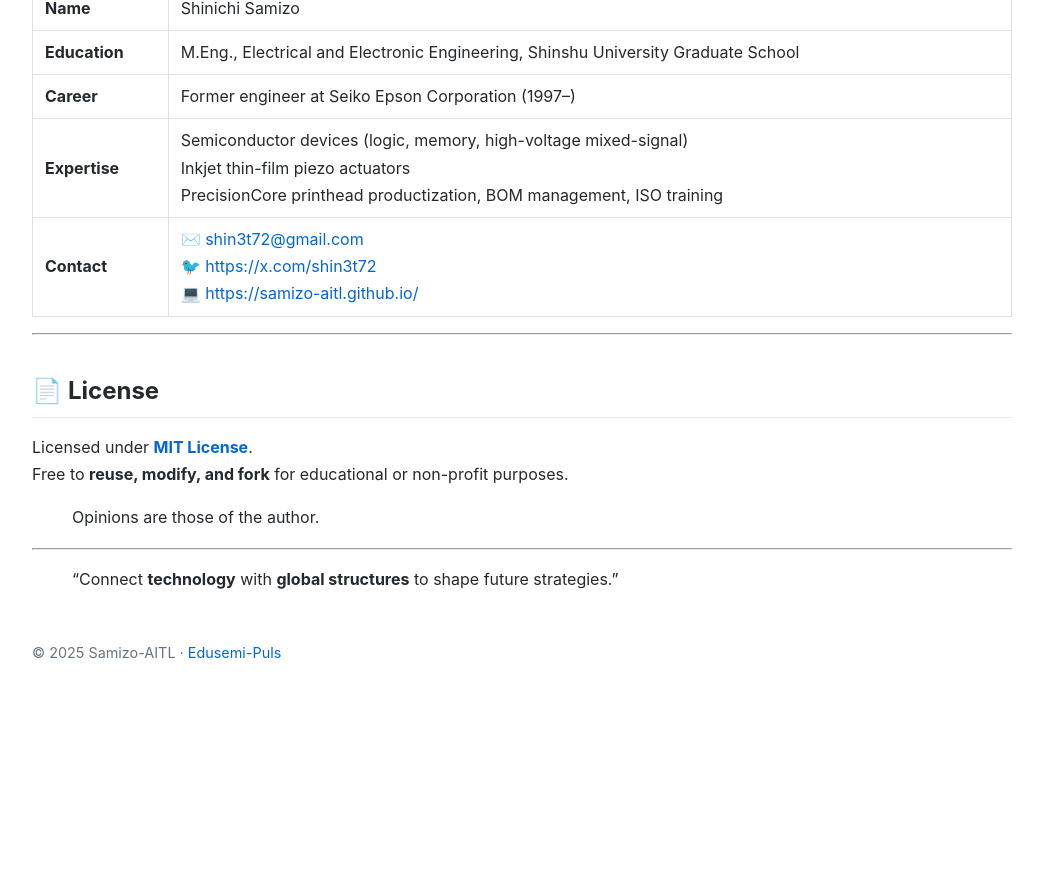
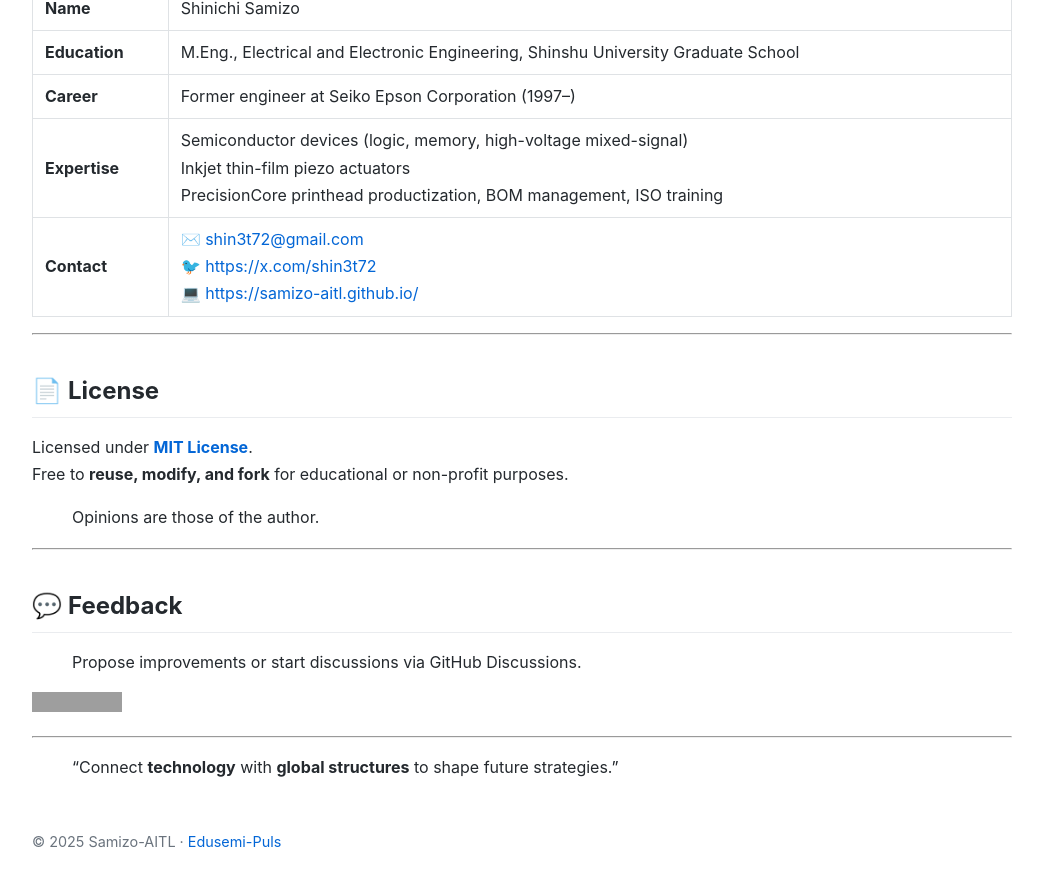
Before and after one commit to Samizo-AITL/Edusemi-Plus, a Jekyll site: the page built from en/index.md, in a window 1280 px wide and 900 px high, scrolled down 3926 px. Shown: the top 887 px of the window, without its empty margins (118-1161 px from the left). Built offline with Jekyll 4.4.1, drawn with Linux system fonts in a browser that asks for light colours; before the commit the page ends 4638 px from its top, so only the background shows below that; grey boxes are pictures that could not be loaded.

Commit message:
Update index.md

```diff
--- a/en/index.md
+++ b/en/index.md
@@ -144,4 +144,11 @@
 
 ---
 
+## 💬 **Feedback**
+> Propose improvements or start discussions via GitHub Discussions.
+
+[![💬 GitHub Discussions](https://img.shields.io/badge/💬%20GitHub-Discussions-brightgreen?logo=github)](https://github.com/Samizo-AITL/Edusemi-Plus/discussions)
+
+---
+
 > “Connect **technology** with **global structures** to shape future strategies.”
```
